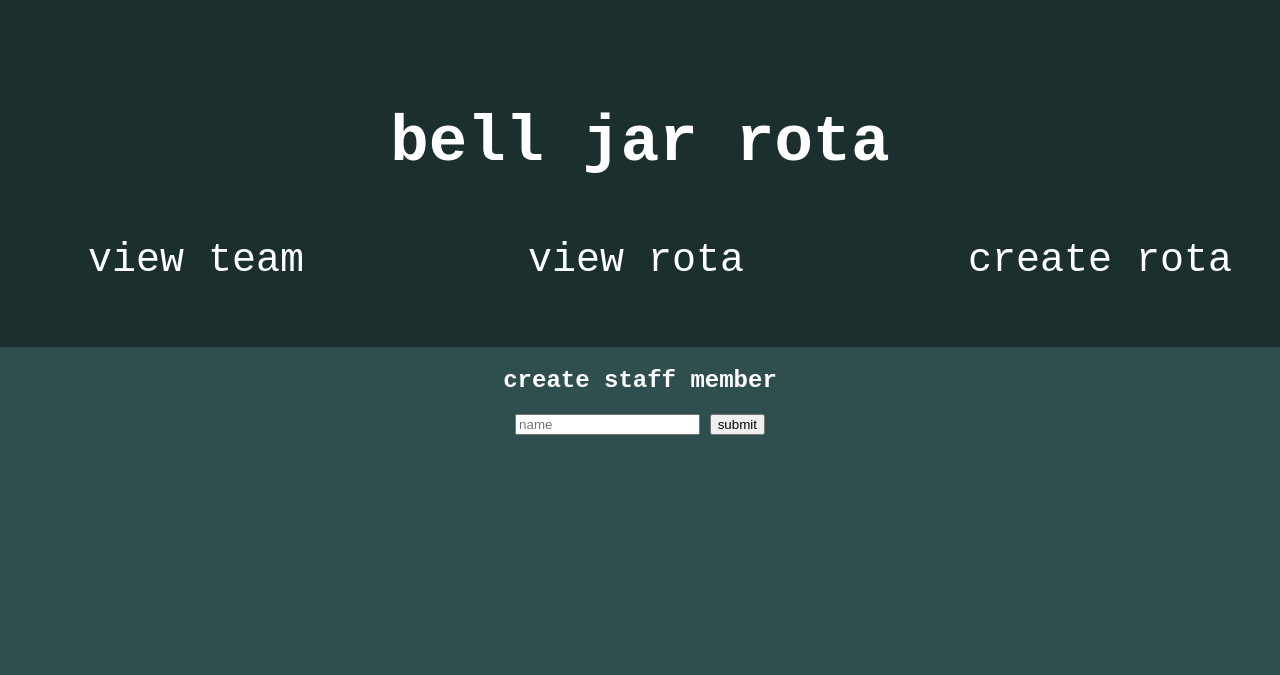
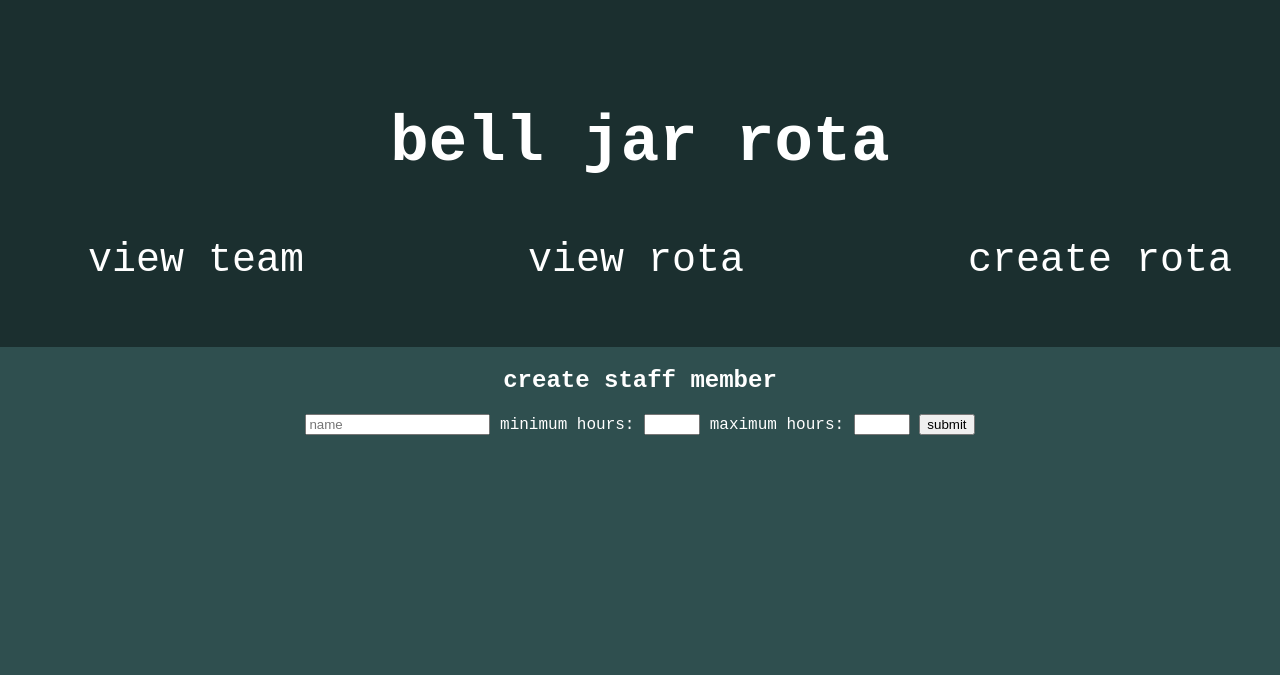
Before and after one commit to impregnablequestion/projects, a Flask app: page /staff/create in a window 1280 px wide. Shown: the top 675 px of the page. Run offline with Flask 2, Linux system fonts and the light colour scheme.

Commit message:
got staff minimum hours working front to back

```diff
--- a/project_1/belljar_rota/controllers/staff_controller.py
+++ b/project_1/belljar_rota/controllers/staff_controller.py
@@ -18,7 +18,9 @@ def show_create_staff():
 def create_staff_member():
     result = request.form
     name = result['name']
-    new_staff = Staffmember(name)
+    min_hours = result['min_hours']
+    max_hours = result['max_hours']
+    new_staff = Staffmember(name, min_hours, max_hours)
     staff_repo.save(new_staff)
     return redirect('/staff')
 
@@ -42,7 +44,7 @@ def show_edit_screen(id):
 @staff_blueprint.route("/staff/edit/<id>", methods=["POST"])
 def edit_staff_member(id):
     result=request.form
-    updated_sm = Staffmember(result['name'], id)
+    updated_sm = Staffmember(result['name'], result['min_hours'], result['max_hours'], id)
     staff_repo.update(updated_sm)
     return redirect('/staff')
 
--- a/project_1/belljar_rota/templates/staff/create_staff.html
+++ b/project_1/belljar_rota/templates/staff/create_staff.html
@@ -3,6 +3,10 @@
     <h2>create staff member</h2>
     <form id="create_staff_member" action="/staff/" method="post">
         <input type="text" placeholder="name" name="name" id="name">
+        <label for="min_hours">minimum hours:</label>
+        <input type="number" id="min_hours" name="min_hours" min="0" max="35">
+        <label for="max_hours">maximum hours:</label>
+        <input type="number" id="mmax_hours" name="max_hours" min="0" max="55">
         <input type="submit" value="submit">
     </form>
 {% endblock %}
--- a/project_1/belljar_rota/templates/staff/staff_member.html
+++ b/project_1/belljar_rota/templates/staff/staff_member.html
@@ -5,6 +5,8 @@
     </h2>
     <ul>
         <li>name: {{ staff_member.name }}</li>
+        <li>minimum hours: {{ staff_member.min_hours }}</li>
+        <li>maximum hours: {{ staff_member.max_hours }}</li>
         <li>
             <div id="staff_edit_buttons_container">
                 <form id="edit" action="/staff/{{staff_member.id}}/edit" method="get">
```
Also changed, not shown: project_1/belljar_rota/console.py (+6 -6 lines), project_1/belljar_rota/templates/staff/edit.html (+6 -1 lines).
